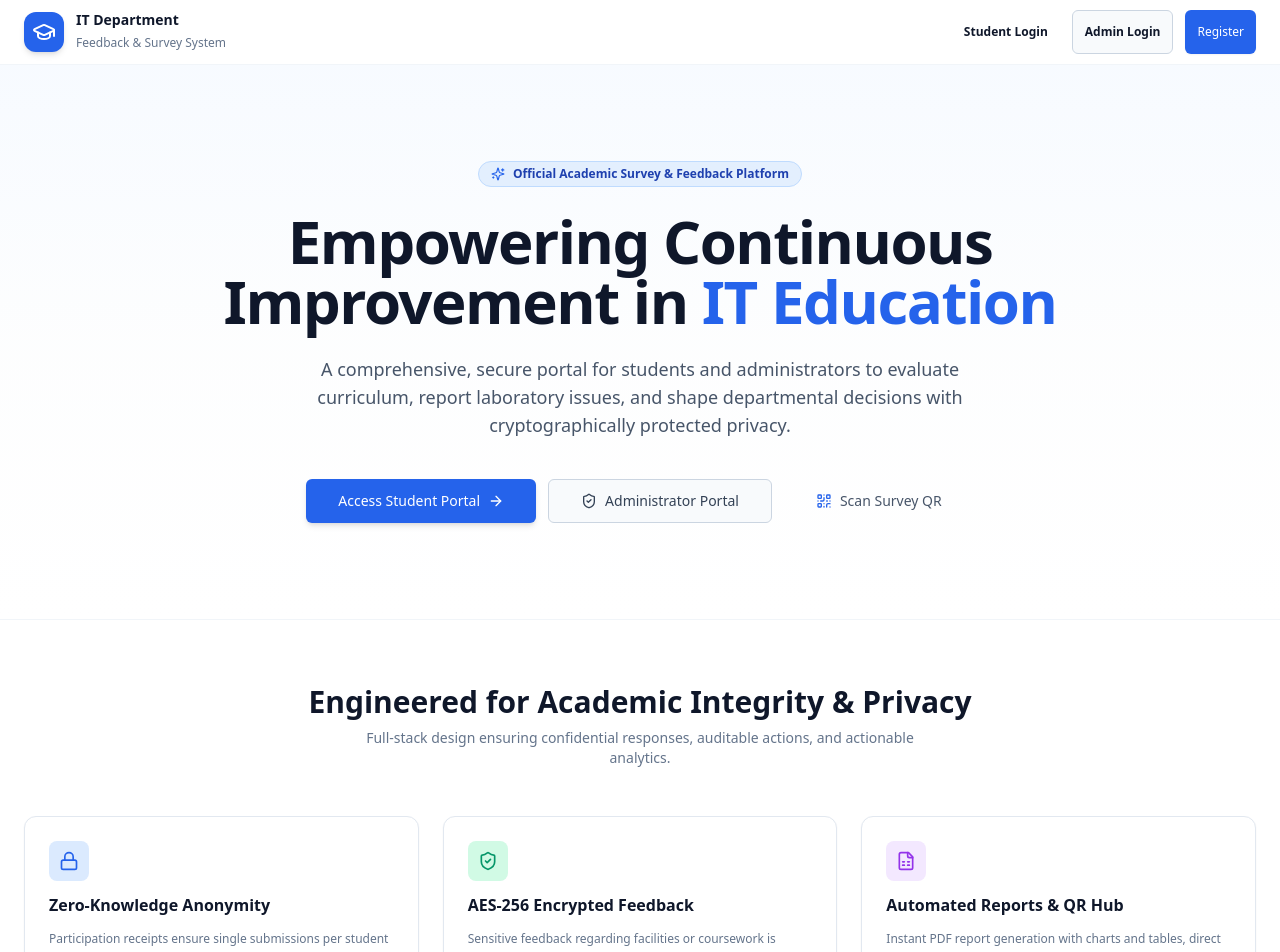
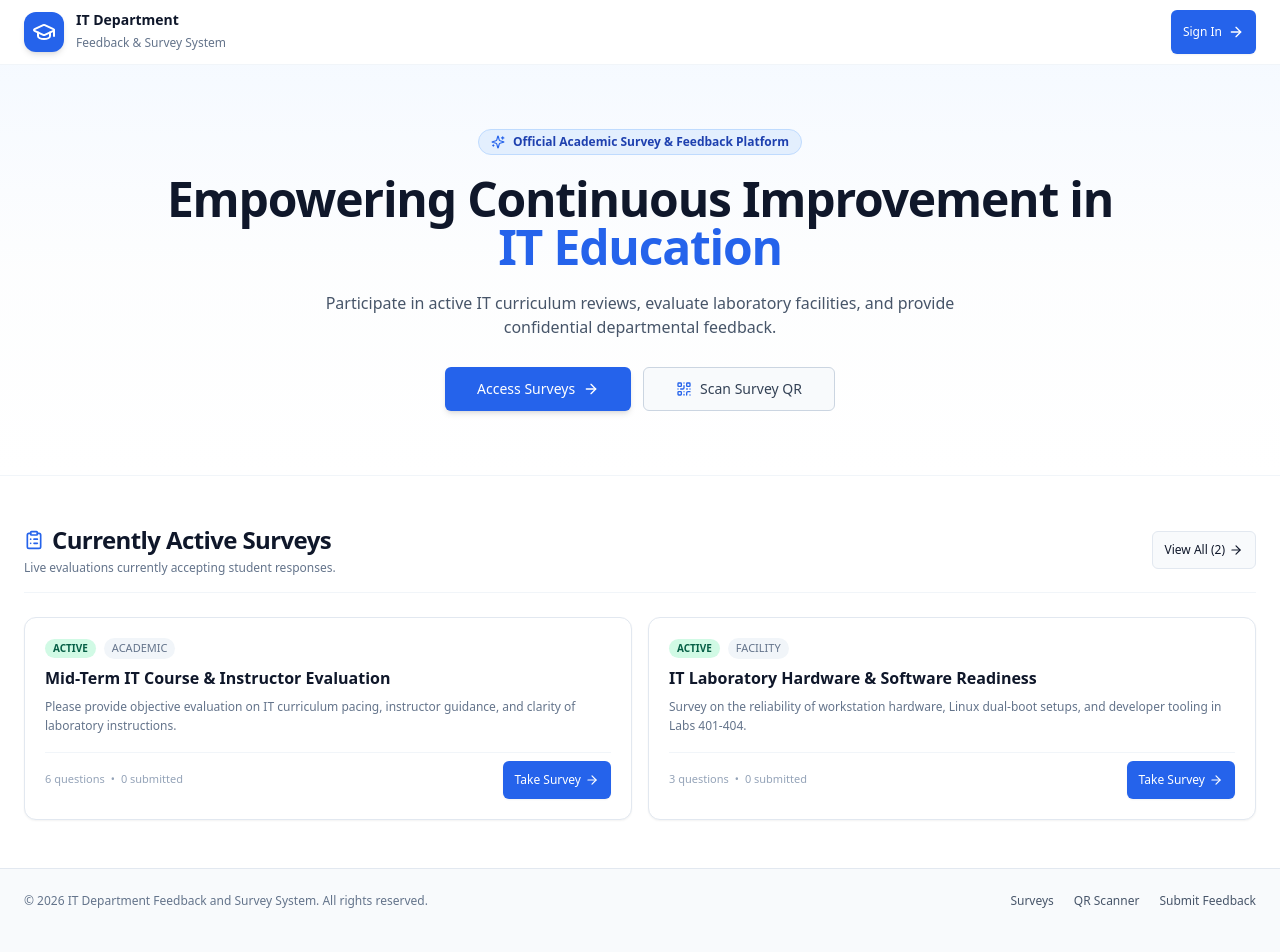
Before and after one commit to marksunga/SURVEY-SYSTEM-, a Next.js app: page / in a window 1280 px wide. Shown: the top 952 px of the page. Built offline with nearby package versions, Linux system fonts and the light colour scheme; no server answers.

Commit message:
feat(ui): remove unwanted privacy cards and navigation buttons from student interface, elevate currently active surveys

```diff
--- a/app/(dashboard)/student/dashboard/page.tsx
+++ b/app/(dashboard)/student/dashboard/page.tsx
@@ -115,8 +115,8 @@ export default async function StudentDashboardPage() {
           <Card className="border-slate-200">
             <CardHeader className="flex flex-row items-center justify-between pb-3">
               <div>
-                <CardTitle className="text-base text-slate-900">Surveys Ready For You</CardTitle>
-                <p className="text-xs text-slate-500 mt-0.5">Active evaluations open for your participation</p>
+                <CardTitle className="text-base text-slate-900">Currently Active Surveys</CardTitle>
+                <p className="text-xs text-slate-500 mt-0.5">Live evaluations currently accepting student responses.</p>
               </div>
               <Button asChild variant="ghost" size="sm" className="text-xs text-blue-600">
                 <Link href="/surveys">
@@ -155,7 +155,7 @@ export default async function StudentDashboardPage() {
                       <h2 className="text-sm font-bold text-slate-900 leading-snug">{survey.title}</h2>
                       <p className="text-xs text-slate-500 line-clamp-2">{survey.description}</p>
                       <div className="text-[11px] text-slate-400 pt-0.5">
-                        {survey.questions_count} questions • Deadline: {formatDate(survey.end_date)}
+                        {survey.questions_count} questions • {survey.responses_count} submitted • Deadline: {formatDate(survey.end_date)}
                       </div>
                     </div>
 
--- a/app/auth/login/page.tsx
+++ b/app/auth/login/page.tsx
@@ -45,7 +45,7 @@ export default function AuthLoginPage() {
             </div>
             <Button asChild className="bg-blue-600 hover:bg-blue-500 text-white text-xs font-semibold w-full sm:w-auto flex-shrink-0 min-h-[44px]">
               <Link href="/student/login">
-                Student Login
+                Enter Student Portal
                 <ArrowRight className="h-4 w-4 ml-1.5" />
               </Link>
             </Button>
@@ -73,7 +73,7 @@ export default function AuthLoginPage() {
             </div>
             <Button asChild variant="outline" className="border-slate-700 bg-slate-800 hover:bg-slate-700 text-white text-xs font-semibold w-full sm:w-auto flex-shrink-0 min-h-[44px]">
               <Link href="/admin/login">
-                Admin Login
+                Enter Admin Portal
                 <ArrowRight className="h-4 w-4 ml-1.5" />
               </Link>
             </Button>
--- a/app/page.tsx
+++ b/app/page.tsx
@@ -5,12 +5,10 @@ import { Button } from '@/components/ui/button';
 import { Card, CardContent } from '@/components/ui/card';
 import {
   GraduationCap,
-  ShieldCheck,
   QrCode,
-  FileSpreadsheet,
-  Lock,
   ArrowRight,
   Sparkles,
+  ClipboardList,
 } from 'lucide-react';
 
 export default async function HomePage() {
@@ -20,8 +18,8 @@ export default async function HomePage() {
   return (
     <div className="min-h-screen bg-white text-slate-900 flex flex-col">
       {/* Top Navbar */}
-      <header className="border-b border-slate-100 bg-white/80 backdrop-blur sticky top-0 z-30">
-        <div className="max-w-7xl mx-auto px-6 h-16 flex items-center justify-between">
+      <header className="border-b border-slate-100 bg-white/90 backdrop-blur sticky top-0 z-30">
+        <div className="max-w-7xl mx-auto px-4 sm:px-6 h-16 flex items-center justify-between">
           <div className="flex items-center gap-3">
             <div className="h-10 w-10 rounded-xl bg-blue-600 flex items-center justify-center text-white shadow-md">
               <GraduationCap className="h-6 w-6" />
@@ -36,58 +34,46 @@ export default async function HomePage() {
             {user ? (
               <Button asChild size="sm" className="bg-blue-600 hover:bg-blue-500 text-white min-h-[44px]">
                 <Link href={user.role_id === 'ADMINISTRATOR' ? '/admin/dashboard' : '/student/dashboard'}>
-                  Go to {user.role_id === 'ADMINISTRATOR' ? 'Admin Portal' : 'Student Portal'}
+                  Go to {user.role_id === 'ADMINISTRATOR' ? 'Admin Dashboard' : 'Student Dashboard'}
                   <ArrowRight className="h-4 w-4 ml-1.5" />
                 </Link>
               </Button>
             ) : (
-              <>
-                <Button asChild variant="ghost" size="sm" className="text-xs font-semibold min-h-[44px]">
-                  <Link href="/student/login">Student Login</Link>
+              <Button asChild size="sm" className="bg-blue-600 hover:bg-blue-500 text-white min-h-[44px]">
+                <Link href="/student/login">
+                  Sign In
+                  <ArrowRight className="h-4 w-4 ml-1.5" />
+                </Link>
               </Button>
-                <Button asChild variant="outline" size="sm" className="text-xs font-semibold border-slate-300 min-h-[44px]">
-                  <Link href="/admin/login">Admin Login</Link>
-                </Button>
-                <Button asChild size="sm" className="bg-blue-600 hover:bg-blue-500 text-white text-xs min-h-[44px]">
-                  <Link href="/student/register">Register</Link>
-                </Button>
-              </>
             )}
           </div>
         </div>
       </header>
 
       {/* Hero Section */}
-      <section className="py-16 md:py-24 bg-gradient-to-b from-blue-50/50 via-slate-50/30 to-white border-b border-slate-100">
-        <div className="max-w-5xl mx-auto px-6 text-center space-y-6">
+      <section className="py-12 md:py-16 bg-gradient-to-b from-blue-50/60 via-slate-50/30 to-white border-b border-slate-100">
+        <div className="max-w-5xl mx-auto px-4 sm:px-6 text-center space-y-5">
           <div className="inline-flex items-center gap-2 px-3 py-1 rounded-full bg-blue-100/70 border border-blue-200 text-blue-800 text-xs font-semibold">
             <Sparkles className="h-3.5 w-3.5 text-blue-600" />
             <span>Official Academic Survey & Feedback Platform</span>
           </div>
 
-          <h1 className="text-4xl md:text-5xl lg:text-6xl font-extrabold text-slate-900 tracking-tight leading-tight">
+          <h1 className="text-3xl sm:text-4xl md:text-5xl font-extrabold text-slate-900 tracking-tight leading-tight">
             Empowering Continuous Improvement in <span className="text-blue-600">IT Education</span>
           </h1>
 
-          <p className="text-base md:text-lg text-slate-600 max-w-2xl mx-auto leading-relaxed">
-            A comprehensive, secure portal for students and administrators to evaluate curriculum,
-            report laboratory issues, and shape departmental decisions with cryptographically protected privacy.
+          <p className="text-sm sm:text-base text-slate-600 max-w-2xl mx-auto leading-relaxed">
+            Participate in active IT curriculum reviews, evaluate laboratory facilities, and provide confidential departmental feedback.
           </p>
 
-          <div className="flex flex-wrap items-center justify-center gap-3 pt-4">
+          <div className="flex flex-wrap items-center justify-center gap-3 pt-2">
             <Button asChild size="lg" className="bg-blue-600 hover:bg-blue-500 text-white shadow-md text-sm min-h-[44px]">
-              <Link href="/student/login">
-                Access Student Portal
+              <Link href={user ? (user.role_id === 'ADMINISTRATOR' ? '/admin/dashboard' : '/student/dashboard') : '/student/login'}>
+                {user ? 'Open Student Portal' : 'Access Surveys'}
                 <ArrowRight className="h-4 w-4 ml-2" />
               </Link>
             </Button>
             <Button asChild variant="outline" size="lg" className="border-slate-300 text-slate-700 text-sm min-h-[44px]">
-              <Link href="/admin/login">
-                <ShieldCheck className="h-4 w-4 mr-2 text-slate-700" />
-                Administrator Portal
-              </Link>
-            </Button>
-            <Button asChild variant="ghost" size="lg" className="text-slate-600 text-sm min-h-[44px]">
               <Link href="/scan">
                 <QrCode className="h-4 w-4 mr-2 text-blue-600" />
                 Scan Survey QR
@@ -97,105 +83,86 @@ export default async function HomePage() {
         </div>
       </section>
 
-      {/* Feature Pillar Highlights */}
-      <section className="py-16 max-w-7xl mx-auto px-6">
-        <div className="text-center space-y-2 mb-12">
-          <h2 className="text-2xl md:text-3xl font-bold text-slate-900">Engineered for Academic Integrity & Privacy</h2>
-          <p className="text-sm text-slate-500 max-w-xl mx-auto">
-            Full-stack design ensuring confidential responses, auditable actions, and actionable analytics.
+      {/* Currently Active Surveys Section - Moved Upward as Primary Focus */}
+      <section className="py-10 md:py-12 bg-white flex-1">
+        <div className="max-w-7xl mx-auto px-4 sm:px-6 space-y-6">
+          <div className="flex flex-col sm:flex-row sm:items-center justify-between gap-3 border-b border-slate-100 pb-4">
+            <div>
+              <div className="flex items-center gap-2">
+                <ClipboardList className="h-5 w-5 text-blue-600" />
+                <h2 className="text-xl sm:text-2xl font-bold text-slate-900 tracking-tight">
+                  Currently Active Surveys
+                </h2>
+              </div>
+              <p className="text-xs text-slate-500 mt-1">
+                Live evaluations currently accepting student responses.
               </p>
             </div>
-
-        <div className="grid grid-cols-1 md:grid-cols-3 gap-6">
-          <Card className="border-slate-200">
-            <CardContent className="p-6 space-y-3">
-              <div className="h-10 w-10 rounded-lg bg-blue-100 text-blue-600 flex items-center justify-center">
-                <Lock className="h-5 w-5" />
-              </div>
-              <h3 className="text-base font-bold text-slate-900">Zero-Knowledge Anonymity</h3>
-              <p className="text-xs text-slate-500 leading-relaxed">
-                Participation receipts ensure single submissions per student without storing any link to individual response payloads.
-              </p>
-            </CardContent>
-          </Card>
-
-          <Card className="border-slate-200">
-            <CardContent className="p-6 space-y-3">
-              <div className="h-10 w-10 rounded-lg bg-emerald-100 text-emerald-600 flex items-center justify-center">
-                <ShieldCheck className="h-5 w-5" />
-              </div>
-              <h3 className="text-base font-bold text-slate-900">AES-256 Encrypted Feedback</h3>
-              <p className="text-xs text-slate-500 leading-relaxed">
-                Sensitive feedback regarding facilities or coursework is encrypted using AES-256-GCM authenticated cipher before reaching storage.
-              </p>
-            </CardContent>
-          </Card>
-
-          <Card className="border-slate-200">
-            <CardContent className="p-6 space-y-3">
-              <div className="h-10 w-10 rounded-lg bg-purple-100 text-purple-600 flex items-center justify-center">
-                <FileSpreadsheet className="h-5 w-5" />
-              </div>
-              <h3 className="text-base font-bold text-slate-900">Automated Reports & QR Hub</h3>
-              <p className="text-xs text-slate-500 leading-relaxed">
-                Instant PDF report generation with charts and tables, direct CSV data exports, and auto-generated printable survey QR codes.
-              </p>
-            </CardContent>
-          </Card>
-        </div>
-      </section>
-
-      {/* Active Surveys Preview */}
-      <section className="py-12 bg-slate-50 border-t border-slate-100">
-        <div className="max-w-7xl mx-auto px-6 space-y-6">
-          <div className="flex items-center justify-between">
-            <div>
-              <h3 className="text-xl font-bold text-slate-900">Currently Active Surveys</h3>
-              <p className="text-xs text-slate-500">Live evaluations currently accepting student responses.</p>
-            </div>
-            <Button asChild variant="outline" size="sm" className="text-xs">
-              <Link href="/surveys">View All ({activeSurveys.length})</Link>
+            <Button asChild variant="outline" size="sm" className="text-xs border-slate-200 self-start sm:self-auto min-h-[38px]">
+              <Link href="/surveys">
+                View All ({activeSurveys.length})
+                <ArrowRight className="h-3.5 w-3.5 ml-1" />
+              </Link>
             </Button>
           </div>
 
           <div className="grid grid-cols-1 md:grid-cols-2 gap-4">
-            {activeSurveys.map((survey) => (
-              <Card key={survey.id} className="border-slate-200 hover:border-blue-400 transition-all">
-                <CardContent className="p-5 flex items-start justify-between gap-4">
-                  <div className="space-y-1.5 flex-1">
+            {activeSurveys.length === 0 ? (
+              <div className="col-span-full py-12 text-center text-slate-400 bg-slate-50 rounded-xl border border-dashed border-slate-200">
+                <ClipboardList className="h-8 w-8 mx-auto mb-2 text-slate-300" />
+                <p className="text-sm font-semibold text-slate-600">No active surveys at this time.</p>
+                <p className="text-xs text-slate-400 mt-1">Please check back soon for upcoming department evaluations.</p>
+              </div>
+            ) : (
+              activeSurveys.map((survey) => (
+                <Card key={survey.id} className="border-slate-200 hover:border-blue-400 hover:shadow-xs transition-all">
+                  <CardContent className="p-5 flex flex-col justify-between gap-4 h-full">
+                    <div className="space-y-2">
                       <div className="flex items-center gap-2">
                         <span className="px-2 py-0.5 rounded-full text-[10px] font-bold bg-emerald-100 text-emerald-800 uppercase">
                           Active
                         </span>
-                      <span className="text-[11px] font-medium text-slate-400">{survey.category}</span>
+                        <span className="text-[11px] font-medium text-slate-500 bg-slate-100 px-2 py-0.5 rounded-full">
+                          {survey.category.replace('_', ' ')}
+                        </span>
                       </div>
-                    <h4 className="text-sm font-bold text-slate-900 leading-snug">{survey.title}</h4>
-                    <p className="text-xs text-slate-500 line-clamp-2">{survey.description}</p>
-                    <div className="text-[11px] text-slate-400 pt-1">
-                      {survey.questions_count} questions • {survey.responses_count} submitted
+                      <h3 className="text-base font-bold text-slate-900 leading-snug">
+                        {survey.title}
+                      </h3>
+                      <p className="text-xs text-slate-500 line-clamp-2 leading-relaxed">
+                        {survey.description}
+                      </p>
                     </div>
+
+                    <div className="pt-2 border-t border-slate-100 flex items-center justify-between gap-4">
+                      <div className="text-[11px] text-slate-400 font-medium">
+                        <span>{survey.questions_count} questions</span>
+                        <span className="mx-1.5">•</span>
+                        <span>{survey.responses_count} submitted</span>
                       </div>
-                  <Button asChild size="sm" className="bg-slate-900 hover:bg-slate-800 text-white text-xs flex-shrink-0">
+                      <Button asChild size="sm" className="bg-blue-600 hover:bg-blue-500 text-white text-xs min-h-[38px] flex-shrink-0">
                         <Link href={`/surveys/${survey.id}`}>
                           Take Survey
+                          <ArrowRight className="h-3.5 w-3.5 ml-1" />
                         </Link>
                       </Button>
+                    </div>
                   </CardContent>
                 </Card>
-            ))}
+              ))
+            )}
           </div>
         </div>
       </section>
 
       {/* Footer */}
-      <footer className="mt-auto border-t border-slate-200 bg-white py-8 text-center text-xs text-slate-500">
-        <div className="max-w-7xl mx-auto px-6 flex flex-col sm:flex-row items-center justify-between gap-4">
+      <footer className="mt-auto border-t border-slate-200 bg-slate-50 py-6 text-center text-xs text-slate-500">
+        <div className="max-w-7xl mx-auto px-4 sm:px-6 flex flex-col sm:flex-row items-center justify-between gap-4">
           <p>© 2026 IT Department Feedback and Survey System. All rights reserved.</p>
-          <div className="flex items-center gap-4 text-xs font-medium text-slate-600">
-            <Link href="/student/login" className="hover:text-blue-600">Student Login</Link>
-            <Link href="/admin/login" className="hover:text-blue-600">Admin Login</Link>
+          <div className="flex items-center gap-5 text-xs font-medium text-slate-600">
+            <Link href="/surveys" className="hover:text-blue-600">Surveys</Link>
             <Link href="/scan" className="hover:text-blue-600">QR Scanner</Link>
-            <Link href="/student/register" className="hover:text-blue-600">Student Registration</Link>
+            <Link href="/feedback" className="hover:text-blue-600">Submit Feedback</Link>
           </div>
         </div>
       </footer>
--- a/app/student/login/page.tsx
+++ b/app/student/login/page.tsx
@@ -142,7 +142,7 @@ export default function StudentLoginPage() {
                   href="/admin/login"
                   className="text-xs font-semibold text-slate-800 hover:text-blue-600 hover:underline inline-flex items-center min-h-[44px] py-2 px-1"
                 >
-                  Go to Admin Login →
+                  Department Administrator Access →
                 </Link>
               </div>
             </div>
```
Also changed, not shown: app/admin/login/page.tsx (line endings or trailing spaces), app/student/register/page.tsx (line endings or trailing spaces), 1 other file (tests, documents, lock files or other folders). Lines whose indentation alone changed are shown as unchanged.
